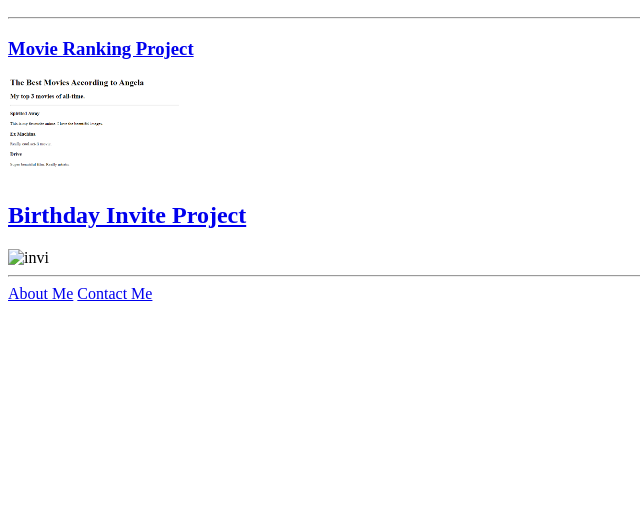
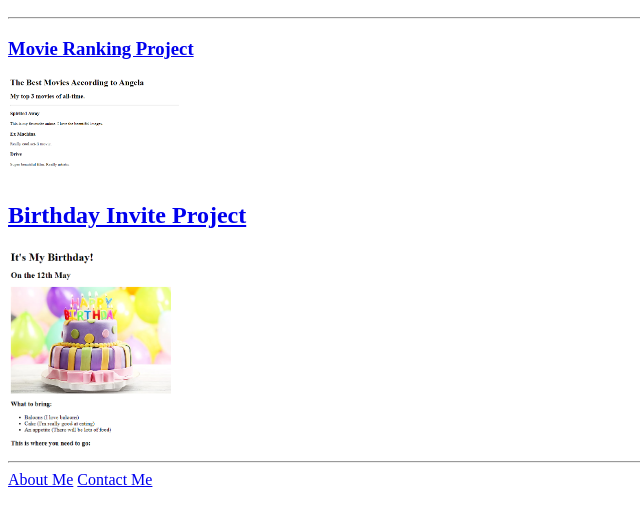
Before and after one commit to Rkydeveloper/Webdevs, a plain HTML site: page index.html in a window 1280 px wide. Shown: the part 110-636 px from the top of the page, without its empty margins (0-640 px from the left). Drawn offline with Linux system fonts and the light colour scheme; files whose address does not match are found by name.

Commit message:
Update index.html

```diff
--- a/index.html
+++ b/index.html
@@ -17,7 +17,7 @@
     <img src="../4.3 HTML Porfolio Project/Rank.png" alt="ranking"height ="100">
 
        <a href="./public/birthday-invite.html"target="blank" ><h2>Birthday Invite Project</h2></a>
-    <img src="../4.3 HTML Porfolio Project/birthday.png"alt="invi" height ="200">
+    <img src="birthday.png"alt="invi" height ="200">
     <hr />
 
     <a href="./public/about.html"target="blank">About Me</a>
```
